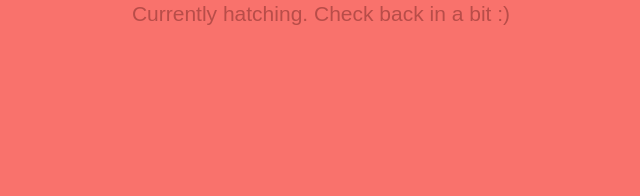
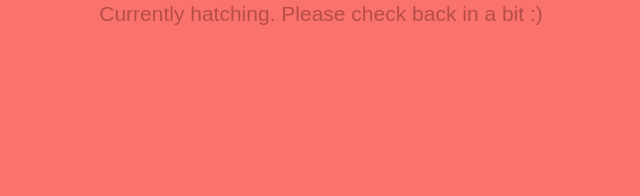
Before and after one commit to kadimisetty/thinkosaur, a Jekyll site: the page built from index.html, in a window 1280 px wide. Shown: the top 196 px of the page, without its empty margins (319-959 px from the left). Built offline with Jekyll 4.4.1, drawn with Linux system fonts in a browser that asks for light colours; some web fonts are replaced.

Commit message:
add reuest to wait in index

```diff
--- a/index.html
+++ b/index.html
@@ -18,4 +18,4 @@ layout: default
 {% include author-note.html note=site.data.copy.homepage.author_note signoff=site.data.copy.homepage.author_note_signoff %}
 {% endcomment %}
 
-<h1 class="pb-whole" style="text-align: center;">Currently hatching. Check back in a bit :)</h1>
+<h1 class="pb-whole" style="text-align: center;">Currently hatching. Please check back in a bit :)</h1>
```
